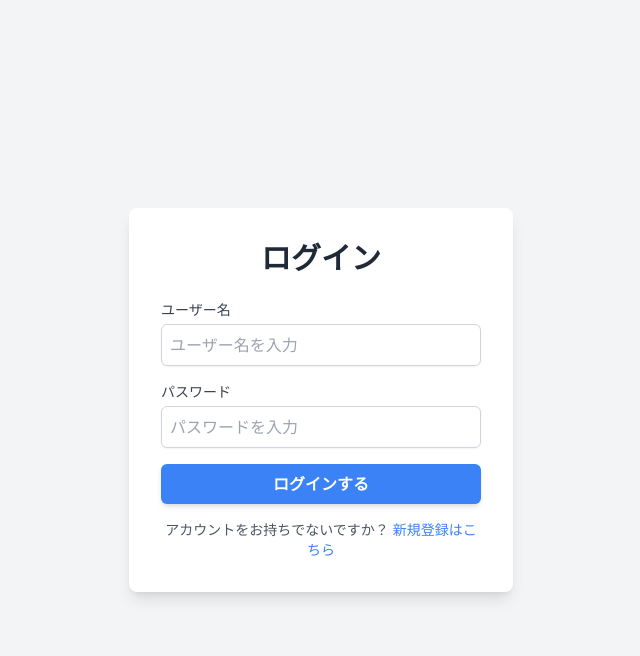
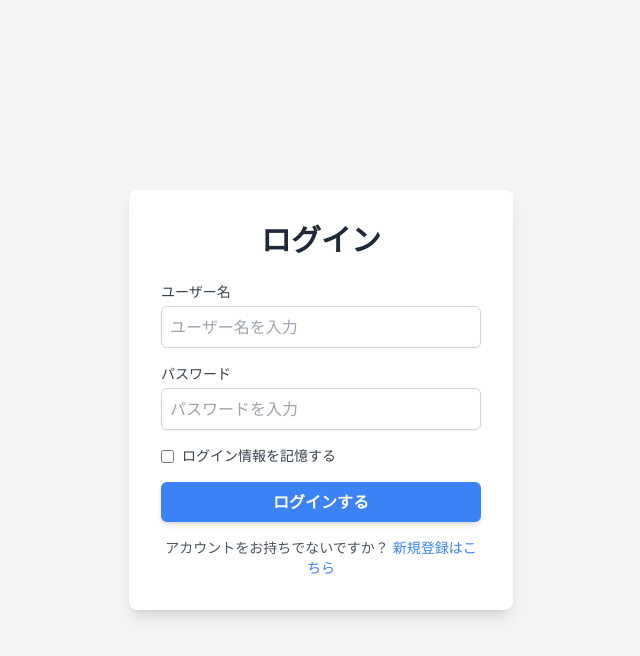
Before and after one commit to mokki2975/mokki_to_do, a Flask app: page /auth/login in a window 1280 px wide. Shown: the top 656 px of the page, without its empty margins (319-959 px from the left). Run offline with Flask 3, Linux system fonts and the light colour scheme; some libraries are stand-ins or nearby versions.

Commit message:
feat: Implement 'Remember Me' functionality with Flask-Login

```diff
--- a/todo_app_package/auth.py
+++ b/todo_app_package/auth.py
@@ -29,11 +29,12 @@ def login():
     if form.validate_on_submit():
         username = form.username.data
         password = form.password.data
+        remember = form.remember_me.data
 
         user = User.query.filter_by(username=username).first()
 
         if user and check_password_hash(user.password, password):
-            login_user(user)
+            login_user(user, remember=remember)
             flash('ログインしました！', 'success')
             next_page = request.args.get('next')
             return redirect(next_page or url_for('tasks.index'))
--- a/todo_app_package/forms.py
+++ b/todo_app_package/forms.py
@@ -1,5 +1,5 @@
 from flask_wtf import FlaskForm
-from wtforms import StringField, PasswordField, SubmitField
+from wtforms import StringField, PasswordField, SubmitField, TextAreaField, BooleanField
 from wtforms.validators import DataRequired, Length, EqualTo, ValidationError
 from .models import User
 
@@ -17,6 +17,7 @@ class RegistrationForm(FlaskForm):
 class LoginForm(FlaskForm):
     username = StringField('ユーザー名', validators=[DataRequired()])
     password = PasswordField('パスワード', validators=[DataRequired()])
+    remember_me = BooleanField('ログイン情報を記憶する')
     submit = SubmitField('ログインする')
 
 class TaskForm(FlaskForm):
--- a/todo_app_package/templates/index.html
+++ b/todo_app_package/templates/index.html
@@ -39,6 +39,12 @@
         {% endwith %}
 
         {% if current_user.is_authenticated %}
+            <div class="mb-4 flex justify-between items-center text-gray-700">
+                <span class="text-lg font-semibold">こんにちは、{{ current_user.username }}さん！</span>
+                <a href="{{ url_for('auth.logout') }}" class="bg-red-500 hover:bg-red-600 text-white font-bold py-1 px-3 rounded-md shadow-md transition duration-300">
+                    ログアウト
+                </a>
+            </div>
             <!-- タスク追加フォーム -->
             <form action="{{ url_for('tasks.add_task') }}" method="post" class="mb-6 flex space-x-2">
                 {{ task_form.csrf_token }} {# CSRFトークンを自動で挿入 #}
--- a/todo_app_package/templates/login.html
+++ b/todo_app_package/templates/login.html
@@ -50,9 +50,16 @@
                     {% endfor %}
                 {% endif %}
             </div>
-            {{ form.submit(class="w-full bg-blue-500 hover:bg-blue-600 text-white font-bold py-2 px-4 rounded-md shadow-md transition duration-300") }}
+
+            <div class="mb-6 flex items-center">
+                {{ form.remember_me(class="mr-2 leading-tight")}}
+                {{ form.remember_me.label(class="text-sm text-gray-700")}}
+            </div>
+
+            <div class="flex items-center justify-between">
+                {{ form.submit(class="w-full bg-blue-500 hover:bg-blue-600 text-white font-bold py-2 px-4 rounded-md shadow-md transition duration-300") }}
+            </div>
         </form>
-
         <p class="mt-4 text-sm text-gray-600">
             アカウントをお持ちでないですか？ <a href="{{ url_for('auth.register') }}" class="text-blue-500 hover:underline">新規登録はこちら</a>
         </p>
```
